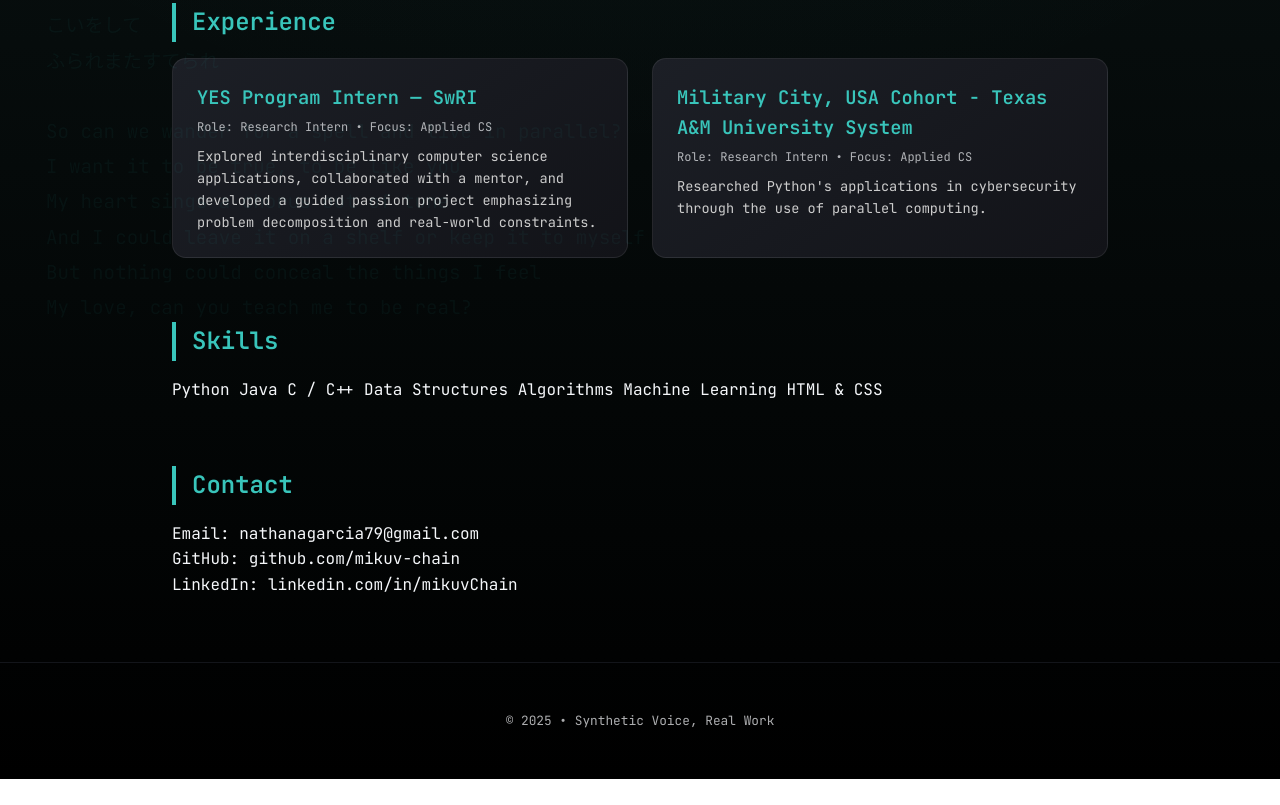
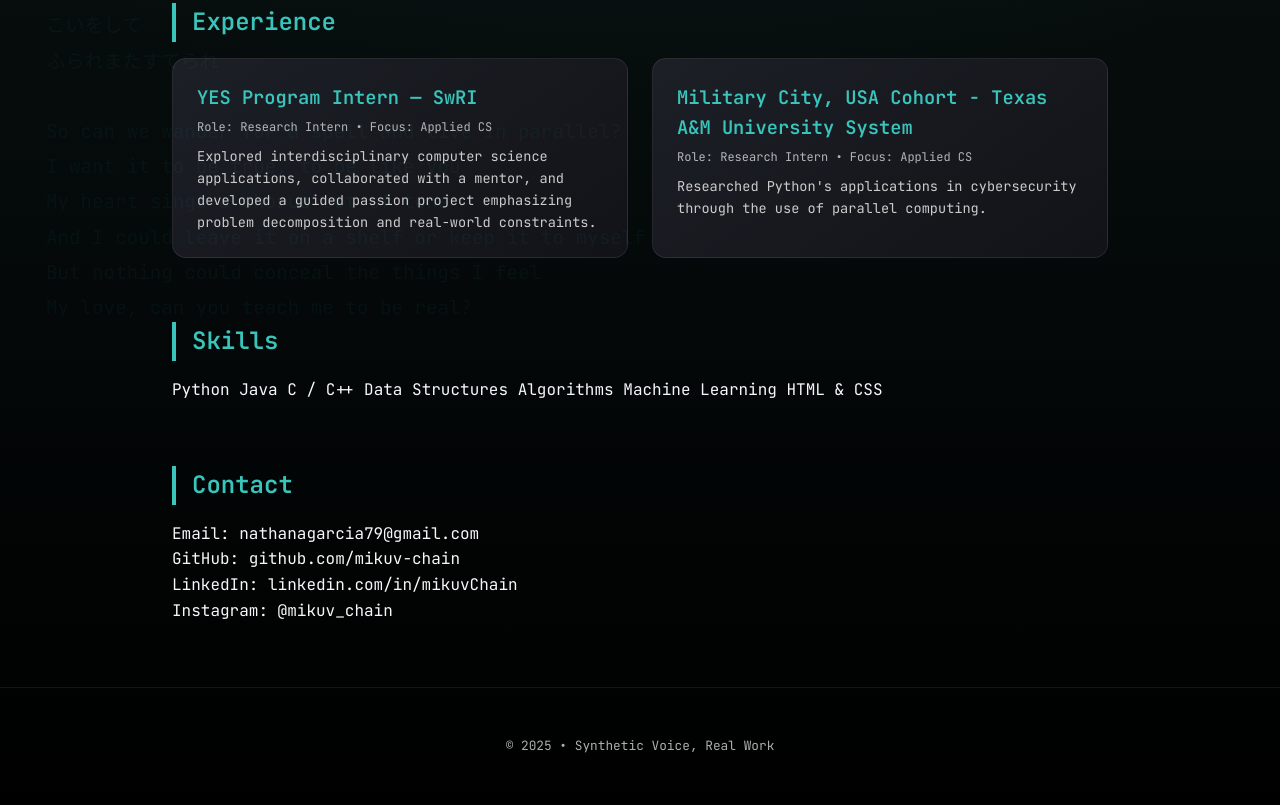
Before and after one commit to mikuv-chain/website, a plain HTML site: page docs/index.html in a window 1280 px wide. Shown: the part 938-1743 px from the top of the page. Before the commit the page ends 1717 px from the top, so only its background shows below. Drawn offline with Linux system fonts and the light colour scheme.

Commit message:
Add Instagram contact information to index.html

```diff
--- a/docs/index.html
+++ b/docs/index.html
@@ -227,6 +227,7 @@
     <p>Email: nathanagarcia79@gmail.com</p>
     <p>GitHub: github.com/mikuv-chain</p>
     <p>LinkedIn: linkedin.com/in/mikuvChain</p>
+    <p>Instagram: @mikuv_chain</p>
   </section>
 
   <footer>
```
